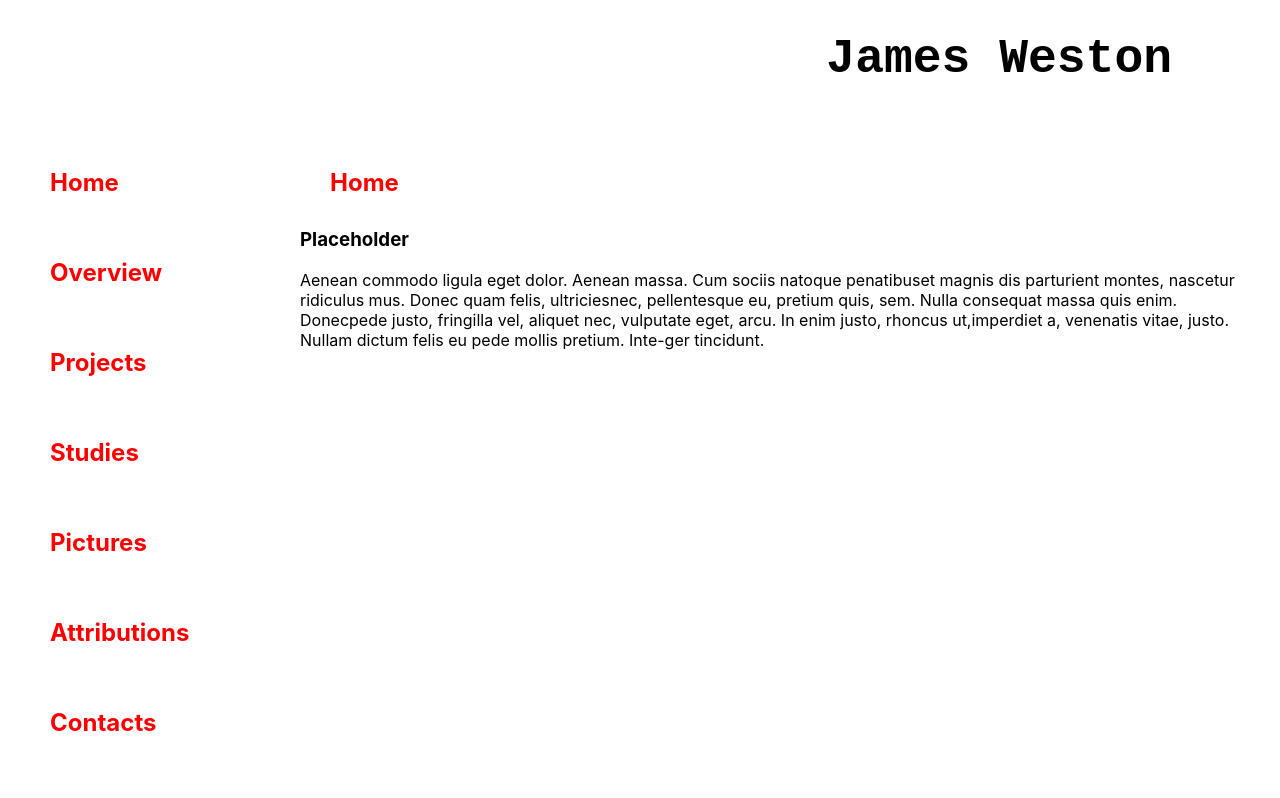
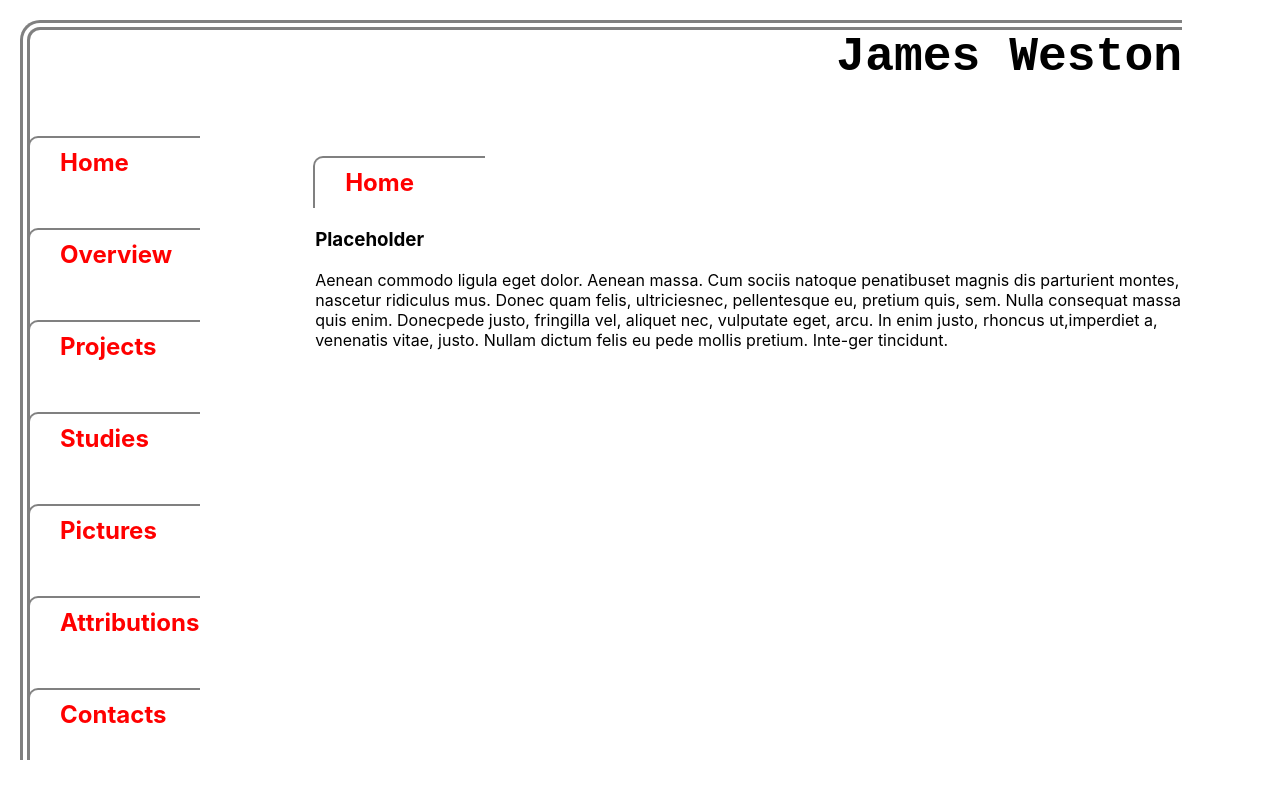
Before and after one commit to jcweston/react-portfolio, a React (Create React App) app: page / in a window 1280 px wide. Built offline with nearby package versions, Linux system fonts and the light colour scheme.

Commit message:
Added projects and filled in some text

```diff
--- a/src/App.css
+++ b/src/App.css
@@ -1,11 +1,22 @@
 .Title {
     font-family: 'Courier New', Courier, monospace;
     font-size: xxx-large;
+    margin-top: 0px;
 }
 
 .Column {
     display:flex;
-    flex-direction:column
+    flex-direction:column;
+    margin: 0px;
+    padding: 0px;
+}
+
+.Link {
+    margin: 5px;
+}
+
+.ProjectText {
+    width:80%
 }
 
 .Header {
@@ -14,7 +25,23 @@
     color: red;
     margin: 20px;
     padding: 10px;
+    padding-left: 30px;
+    width: 130px;
+    border-top: grey solid 2px;
+    border-left: grey solid 2px;
+    margin-left: -2px;
+    border-top-left-radius: 10px;
     height: 30px;
+}
+
+.BoxHeader {
+    background-color: transparent;
+    border: none;
+    color: red;
+    height: 30px;
+    margin-top: 0px;
+    margin-left: -20px;
+    padding-left:0px
 }
 
 .HeaderActive {
@@ -23,8 +50,19 @@
     color: red;
     margin: 20px;
     padding: 10px;
+    padding-left: 30px;
+    width: 175px;
+    border-top: grey solid 2px;
+    border-left: grey solid 2px;
+    margin-left: -2px;
+    border-top-left-radius: 10px;
     height: 30px;
     font-size: xx-large;
+}
+
+.Subheader {
+    margin-left: -10px;
+    margin-bottom: 0px
 }
 
 .Header:hover {
@@ -34,6 +72,8 @@
 .Navbar {
     width: 20%;
     margin: 20px;
+    margin-top: 0px;
+    border-left: double grey 10px;
 }
 
 .ContentList {
@@ -44,8 +84,22 @@
 }
 
 .Row {
+    width: 95%;
     display: flex;
     flex-direction: row;
+}
+
+.ContentRow {
+    display: flex;
+    flex-direction: row;
+    margin: 0px;
+    padding: 0px;
+    align-items: center;
+    justify-content: space-between;
+}
+
+.ProjectIcon {
+    width:50px;
 }
 
 .TopBar {
@@ -54,10 +108,15 @@
     display: flex;
     flex-direction: row-reverse;
     justify-content: right;
+    border-top: double grey 10px;
+    border-left: double grey 10px;
+    margin-top: 20px;
+    border-top-left-radius: 20px;
 }
 
 .ContentBox {
-
+    padding-left: 20px;
+    margin-bottom: 10px;
 }
 
 .Visible {
```
